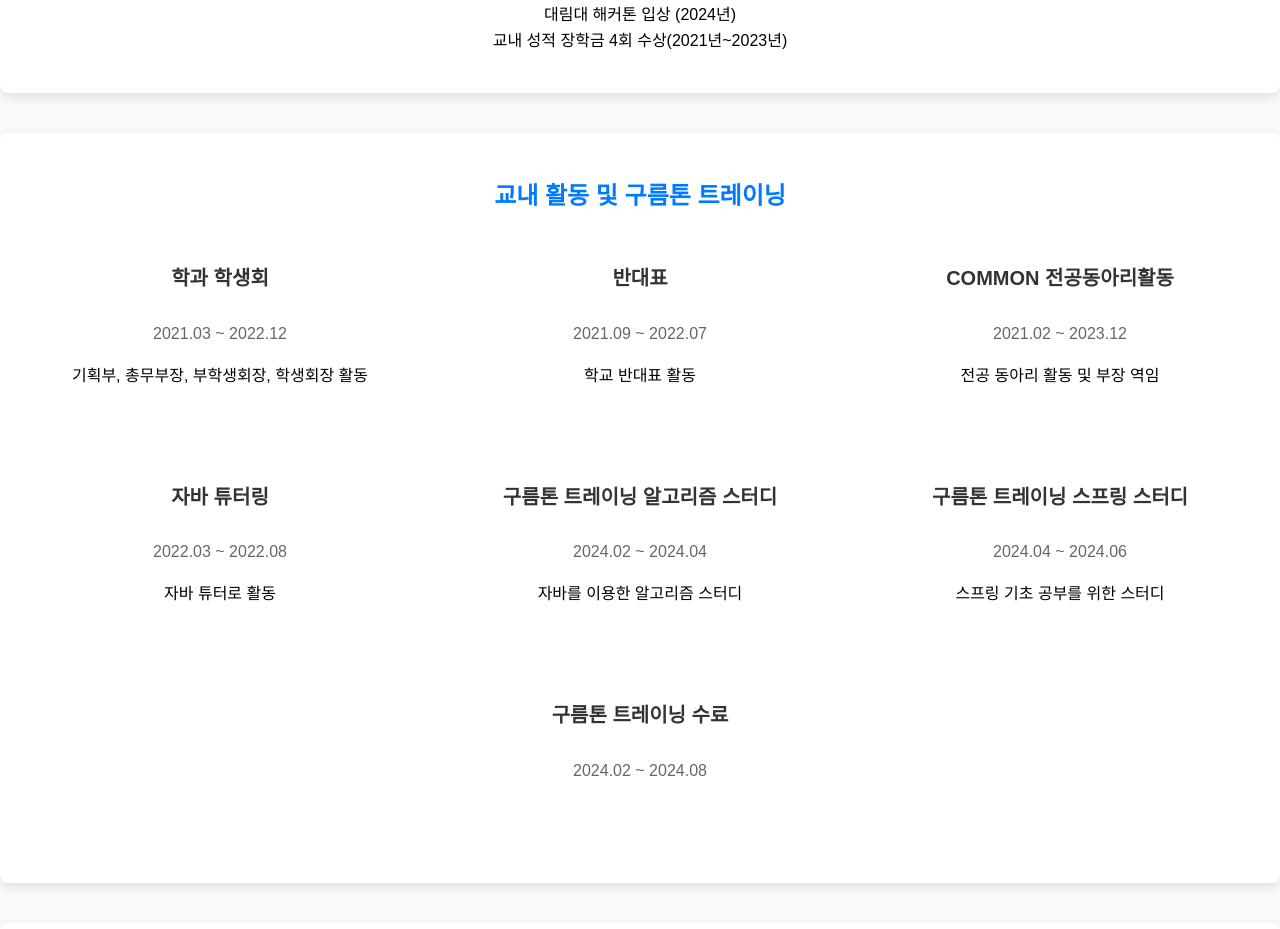
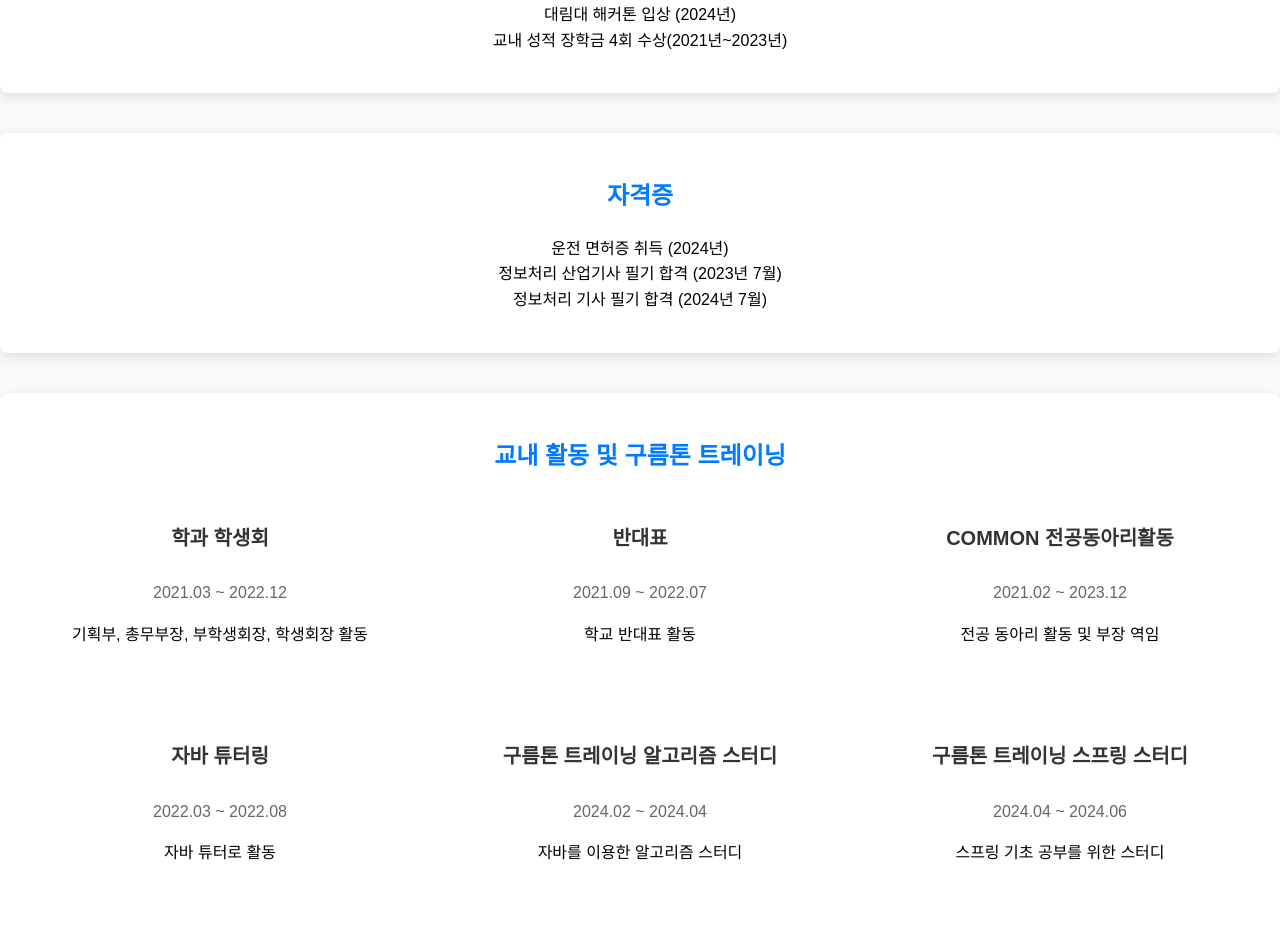
Before and after one commit to KimSuMin123/dev-resume-site, a React (Create React App) app: page / in a window 1280 px wide. Shown: the part 2563-3492 px from the top of the page. Built offline with nearby package versions, Linux system fonts and the light colour scheme; the HTML template or start-up script is replaced by a standard one.

Commit message:
Update ExperienceActivities.js

```diff
--- a/src/components/ExperienceActivities.js
+++ b/src/components/ExperienceActivities.js
@@ -21,6 +21,15 @@ const ExperienceActivities = () => {
           <li>교내 성적 장학금 4회 수상(2021년~2023년)</li>
         </ul>
       </section>
+<section style={sectionStyle}>
+        <h3 style={subHeadingStyle}>자격증</h3>
+        <ul style={listStyle}>
+          <li>운전 면허증 취득 (2024년)</li>
+<li>정보처리 산업기사 필기 합격 (2023년 7월)</li>
+<li>정보처리 기사 필기 합격 (2024년 7월)</li>
+        </ul>
+      </section>
+
 
       {/* School Activities Section */}
       <section style={sectionStyle}>
```
